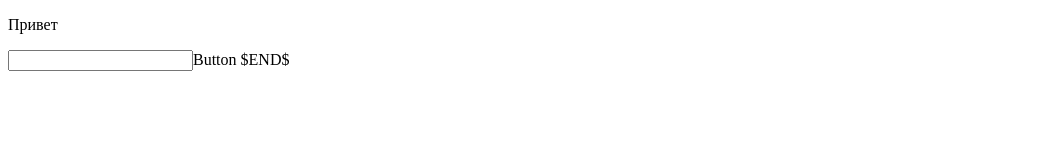
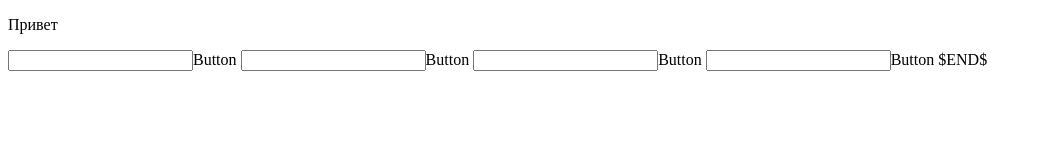
Before and after one commit to SlivetsM/git-course, a plain HTML site: page Log/Index.html in a window 1280 px wide. Shown: the whole page, without its empty margins (0-1042 px from the left). Drawn offline with Linux system fonts and the light colour scheme.

Commit message:
Change index

```diff
--- a/Log/Index.html
+++ b/Log/Index.html
@@ -7,6 +7,9 @@
 <body>
 <p>Привет </p>
 <input>Button</input>
+<input>Button</input>
+<input>Button</input>
+<input>Button</input>
 $END$
 </body>
 </html>
```
